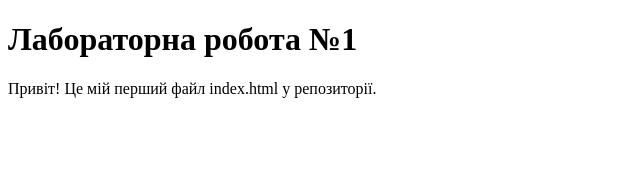
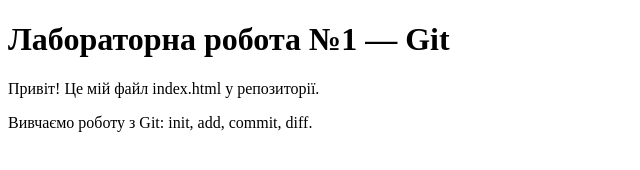
Before and after one commit to Rostik-afk/lab1, a plain HTML site: page index.html in a window 1280 px wide. Shown: the whole page, without its empty margins (0-640 px from the left). Drawn offline with Linux system fonts and the light colour scheme.

Commit message:
Update index.html: add lab description

```diff
--- a/index.html
+++ b/index.html
@@ -5,7 +5,8 @@
     <title>Lab 1 - Git</title>
 </head>
 <body>
-    <h1>Лабораторна робота №1</h1>
-    <p>Привіт! Це мій перший файл index.html у репозиторії.</p>
+    <h1>Лабораторна робота №1 — Git</h1>
+    <p>Привіт! Це мій файл index.html у репозиторії.</p>
+    <p>Вивчаємо роботу з Git: init, add, commit, diff.</p>
 </body>
 </html>
```
